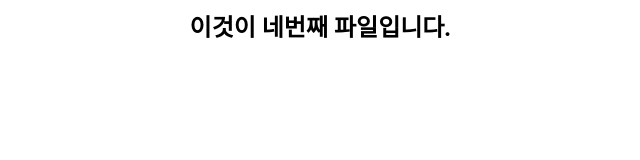
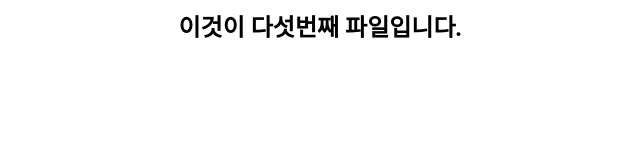
Before and after one commit to Aron92/tutorial, a plain HTML site: page index.html in a window 1280 px wide. Shown: the whole page, without its empty margins (320-960 px from the left). Drawn offline with Linux system fonts and the light colour scheme.

Commit message:
Update index.html

```diff
--- a/index.html
+++ b/index.html
@@ -1 +1 @@
-<center><h2>이것이 네번째 파일입니다.</h2></center>
+<center><h2>이것이 다섯번째 파일입니다.</h2></center>
```
